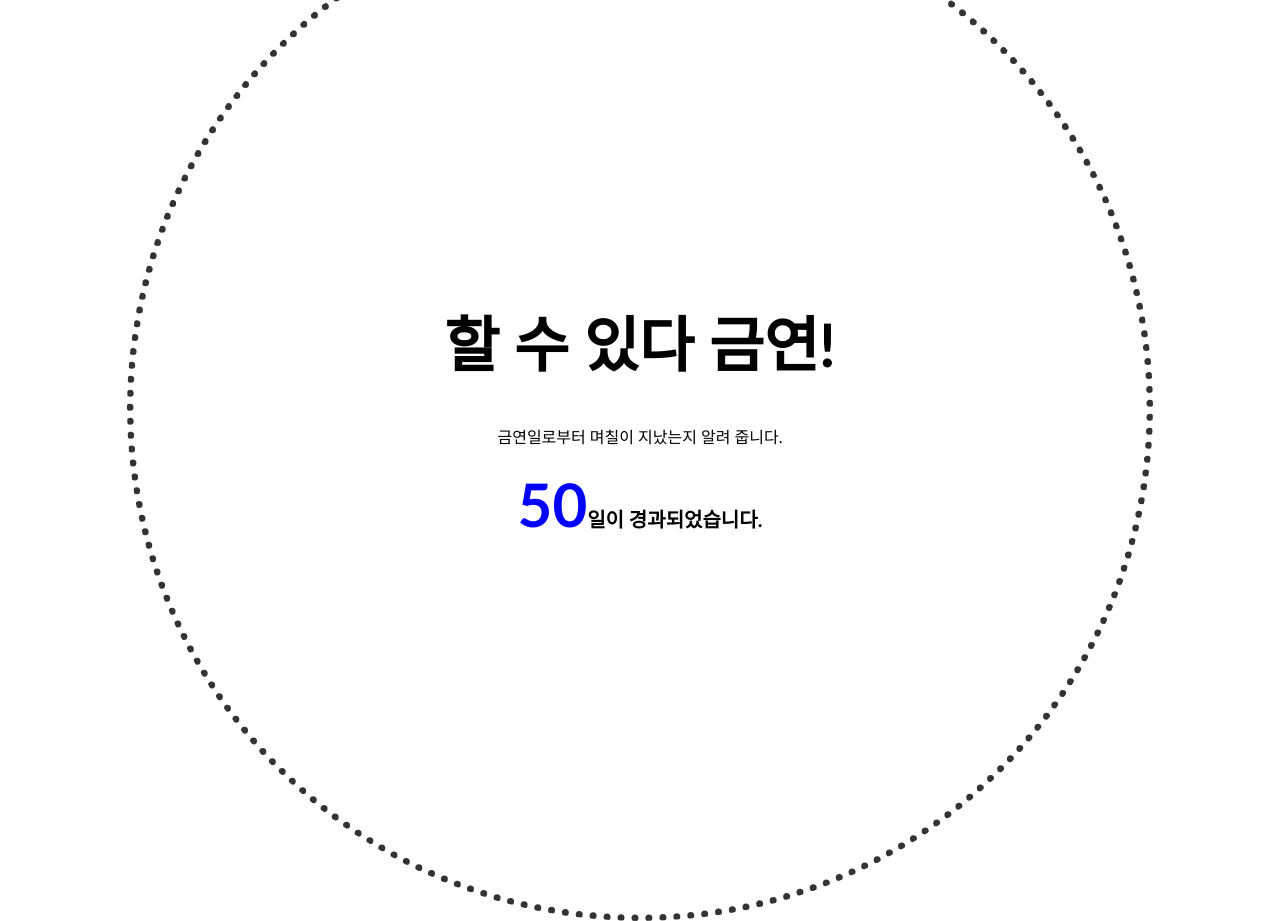
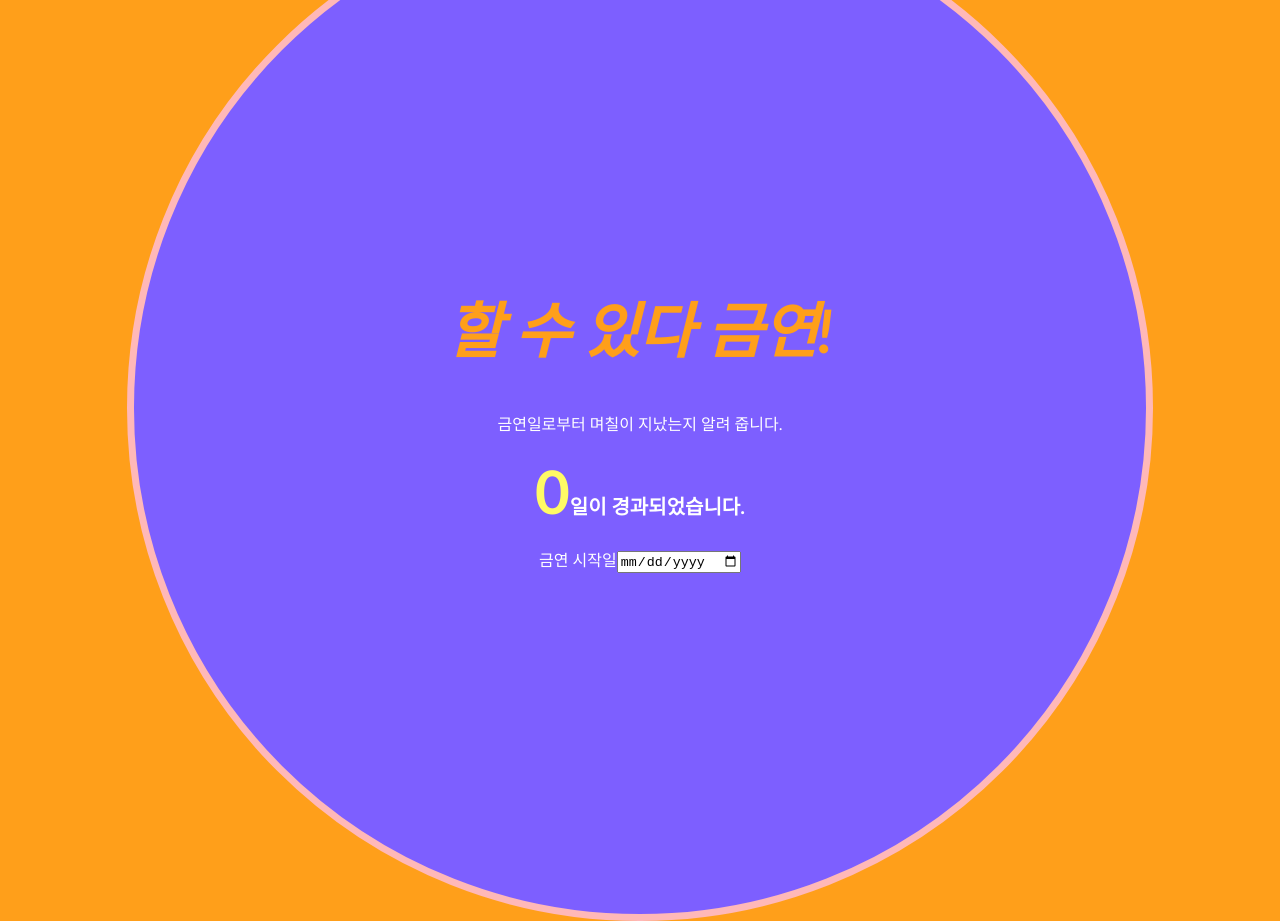
Before and after one commit to hanabeeeee/no_smoking_app, a plain HTML site: page index.html in a window 1280 px wide. Drawn offline with nearby package versions, Linux system fonts and the light colour scheme.

Commit message:
Add files via upload

```diff
--- a/index.html
+++ b/index.html
@@ -6,14 +6,15 @@
     <meta name="viewport" content="width=device-width, initial-scale=1.0">
     <title>금연날짜계산앱</title>
     <link rel="stylesheet" href="style.css">
-
+    <script src="https://ajax.googleapis.com/ajax/libs/jquery/3.6.0/jquery.min.js"></script>
 <body>
     <!--경과일 = 오늘-금연시작한날-->
     <div class="app">
         <div class="container">
-            <h1>할 수 있다 금연!</h1>
+            <h1><i>할 수 있다 금연!</i></h1>
             <p>금연일로부터 며칠이 지났는지 알려 줍니다.</p>
             <p class="info"><span id="day" class="day">0</span>일이 경과되었습니다.</p>
+            <label for="">금연 시작일<input id="date" type="date"></label>
         </div>
     </div>
     <script src="./js/main.js"></script>
--- a/js/main.js
+++ b/js/main.js
@@ -1,4 +1,6 @@
-let startDay = new Date('2022-05-01').getTime(); // 금연시작일
+function changeDay(inputDay) {
+    //startDay 입력한 날짜로 계산
+let startDay = new Date(inputDay).getTime(); // 금연시작일
 let today = new Date().getTime(); // 오늘
 
 // 경과일 = 오늘 - 금연시작한날
@@ -14,6 +16,15 @@ intResult = Math.floor(result);
 document.getElementById('day').innerHTML = intResult;
 // $('#day').html(result);
 
+}
+
+$('#date').change(function(){
+console.log('변경')
+let val = $(this).val()
+console.log(val);
+changeDay(val);
+})
+
 
 /**** 기능 개선
  *  1.사용자가 날짜입력(금연시작일) 기능: 생각해 보세요
--- a/style.css
+++ b/style.css
@@ -1,5 +1,6 @@
 
  body{
+    background: #ff9f1a;
     display: flex;
    justify-content: center;
    align-items: center;
@@ -8,7 +9,9 @@
    font-family: 'Gill Sans', 'Gill Sans MT', Calibri, 'Trebuchet MS', sans-serif;
 }
 .app {
-    border: 7px dotted #333;
+    background-color: #7d5fff;
+    color:#fff;
+    border: 7px solid #ffb8b8;
     width: 80%;
     aspect-ratio: 1/1;
     border-radius: 50%;
@@ -20,13 +23,14 @@
 
 
 
-h1{
+.container h1{
     font-size: 60px;
+    color: #ff9f1a;
 }
 
 .day {
     font-size: 3em;
-    color: blue;
+    color: #fffa65;
 
 }
 
```
